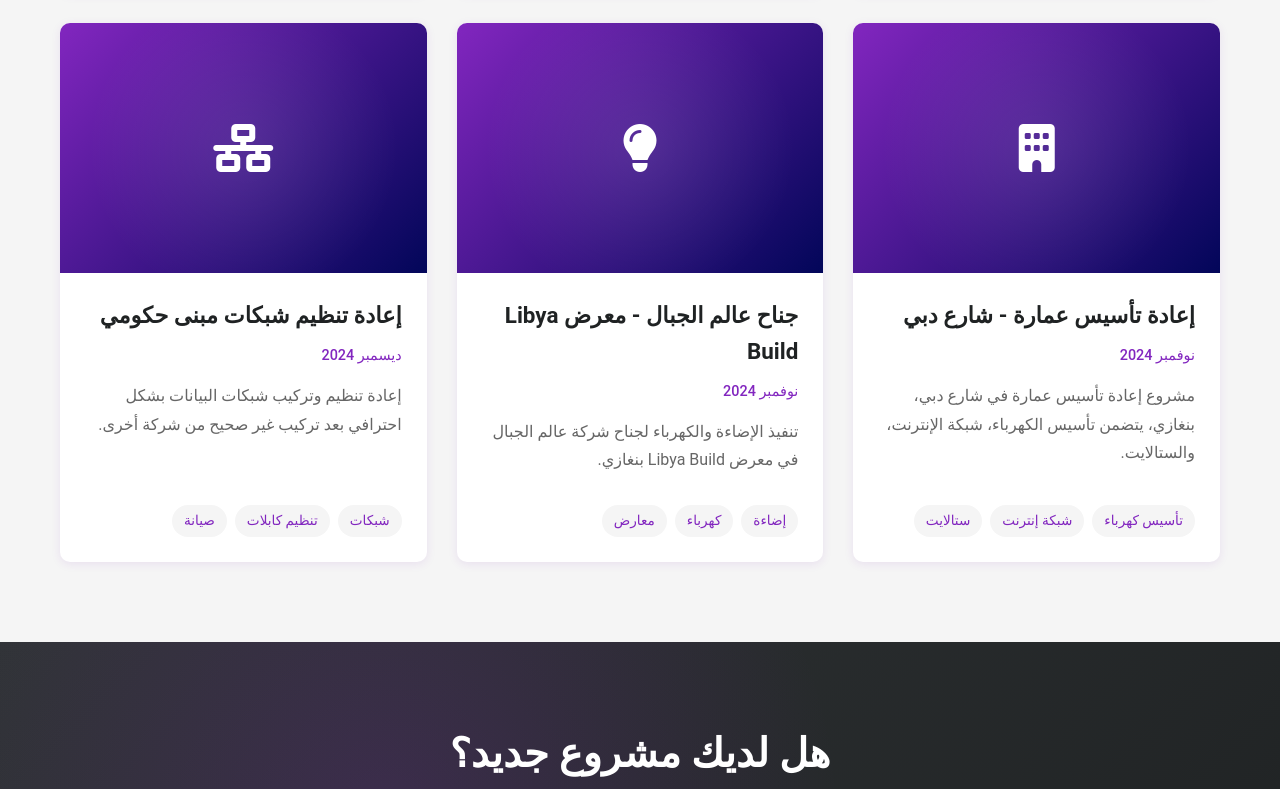
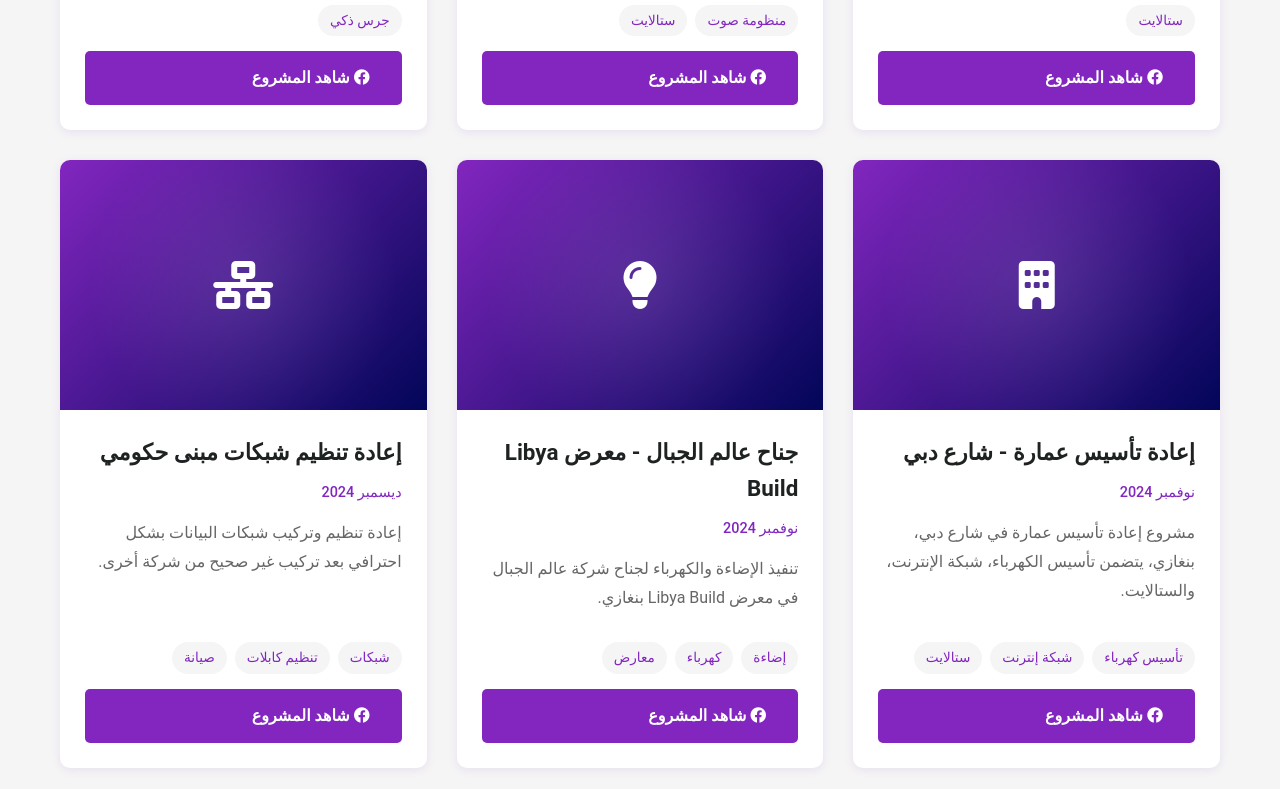
Before and after one commit to Abd-El-Rahman-Mohamed/TheShield, a plain HTML site: page projects/index.html in a window 1280 px wide. Shown: the part 1665-2454 px from the top of the page. Drawn offline with Linux system fonts and the light colour scheme; a web font is replaced by a local one.

Commit message:
Projects is now linked to its corresponding Facebook Post

```diff
--- a/projects/index.html
+++ b/projects/index.html
@@ -63,6 +63,9 @@
                             <span class="project-tag">شبكات كهربائية</span>
                             <span class="project-tag">IT Solutions</span>
                         </div>
+                        <a href="https://www.facebook.com/share/p/1AUT7VAaXo/" target="_blank" class="btn btn-primary" style="margin-top: 15px;">
+                            <i class="fab fa-facebook"></i> شاهد المشروع
+                        </a>
                     </div>
                 </div>
 
@@ -83,6 +86,9 @@
                             <span class="project-tag">ستالايت</span>
                             <span class="project-tag">نظام طوابير Q-SMART</span>
                         </div>
+                        <a href="https://www.facebook.com/share/v/16jDw243Mu/" target="_blank" class="btn btn-primary" style="margin-top: 15px;">
+                            <i class="fab fa-facebook"></i> شاهد المشروع
+                        </a>
                     </div>
                 </div>
 
@@ -103,6 +109,9 @@
                             <span class="project-tag">شبكة WiFi</span>
                             <span class="project-tag">أنظمة صوت</span>
                         </div>
+                        <a href="https://www.facebook.com/share/v/1B5JuskNVB/" target="_blank" class="btn btn-primary" style="margin-top: 15px;">
+                            <i class="fab fa-facebook"></i> شاهد المشروع
+                        </a>
                     </div>
                 </div>
 
@@ -125,6 +134,9 @@
                             <span class="project-tag">نظام صوت</span>
                             <span class="project-tag">ستالايت</span>
                         </div>
+                        <a href="https://www.facebook.com/share/p/1ASeCGbqJt/" target="_blank" class="btn btn-primary" style="margin-top: 15px;">
+                            <i class="fab fa-facebook"></i> شاهد المشروع
+                        </a>
                     </div>
                 </div>
 
@@ -147,6 +159,9 @@
                             <span class="project-tag">منظومة صوت</span>
                             <span class="project-tag">ستالايت</span>
                         </div>
+                        <a href="https://www.facebook.com/share/p/19iScMrPoz/" target="_blank" class="btn btn-primary" style="margin-top: 15px;">
+                            <i class="fab fa-facebook"></i> شاهد المشروع
+                        </a>
                     </div>
                 </div>
 
@@ -170,6 +185,9 @@
                             <span class="project-tag">شاشات</span>
                             <span class="project-tag">جرس ذكي</span>
                         </div>
+                        <a href="https://www.facebook.com/share/p/1aKMsHWri5/" target="_blank" class="btn btn-primary" style="margin-top: 15px;">
+                            <i class="fab fa-facebook"></i> شاهد المشروع
+                        </a>
                     </div>
                 </div>
 
@@ -189,6 +207,9 @@
                             <span class="project-tag">شبكة إنترنت</span>
                             <span class="project-tag">ستالايت</span>
                         </div>
+                        <a href="https://www.facebook.com/share/p/1JaKYDq4tN/" target="_blank" class="btn btn-primary" style="margin-top: 15px;">
+                            <i class="fab fa-facebook"></i> شاهد المشروع
+                        </a>
                     </div>
                 </div>
 
@@ -208,6 +229,9 @@
                             <span class="project-tag">كهرباء</span>
                             <span class="project-tag">معارض</span>
                         </div>
+                        <a href="https://www.facebook.com/share/p/17XzSUePBh/" target="_blank" class="btn btn-primary" style="margin-top: 15px;">
+                            <i class="fab fa-facebook"></i> شاهد المشروع
+                        </a>
                     </div>
                 </div>
 
@@ -227,6 +251,9 @@
                             <span class="project-tag">تنظيم كابلات</span>
                             <span class="project-tag">صيانة</span>
                         </div>
+                        <a href="https://www.facebook.com/share/p/16kBaspKRX/" target="_blank" class="btn btn-primary" style="margin-top: 15px;">
+                            <i class="fab fa-facebook"></i> شاهد المشروع
+                        </a>
                     </div>
                 </div>
             </div>
```
